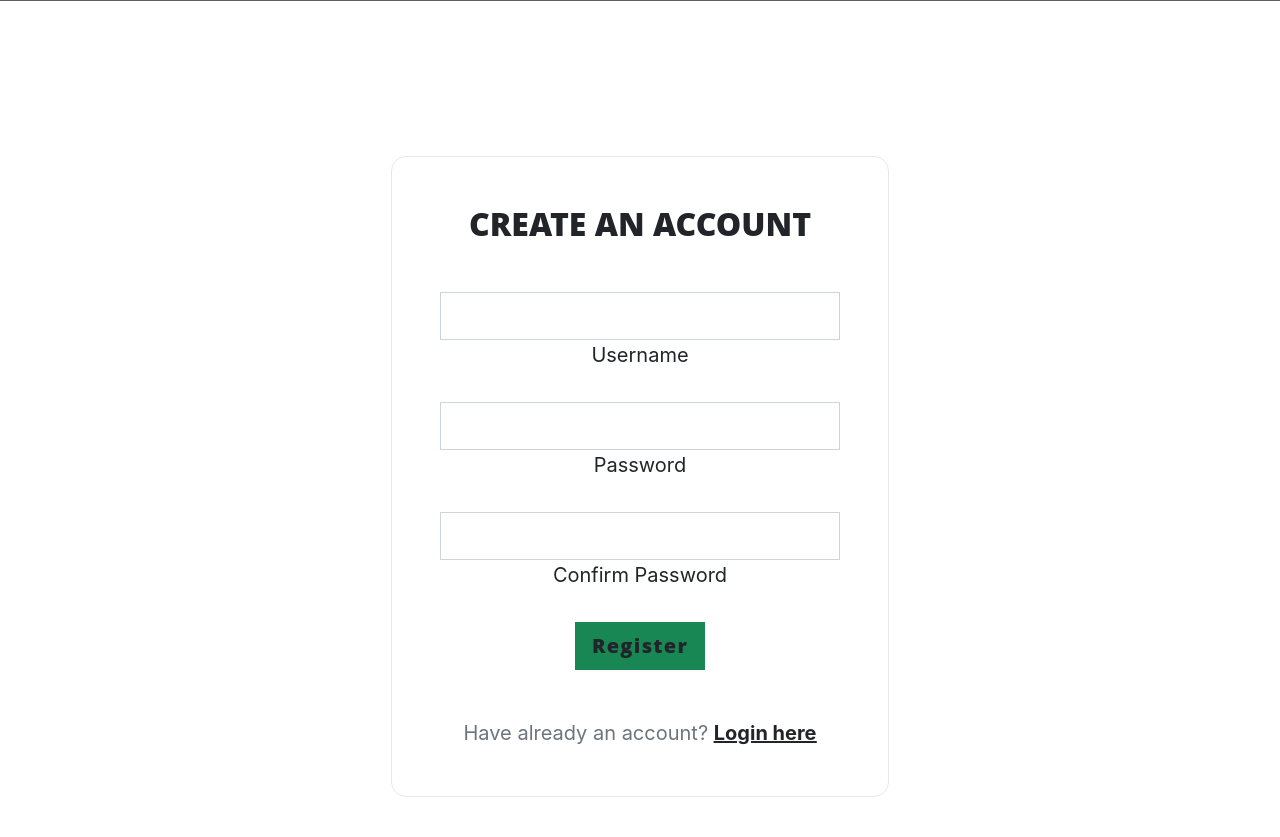
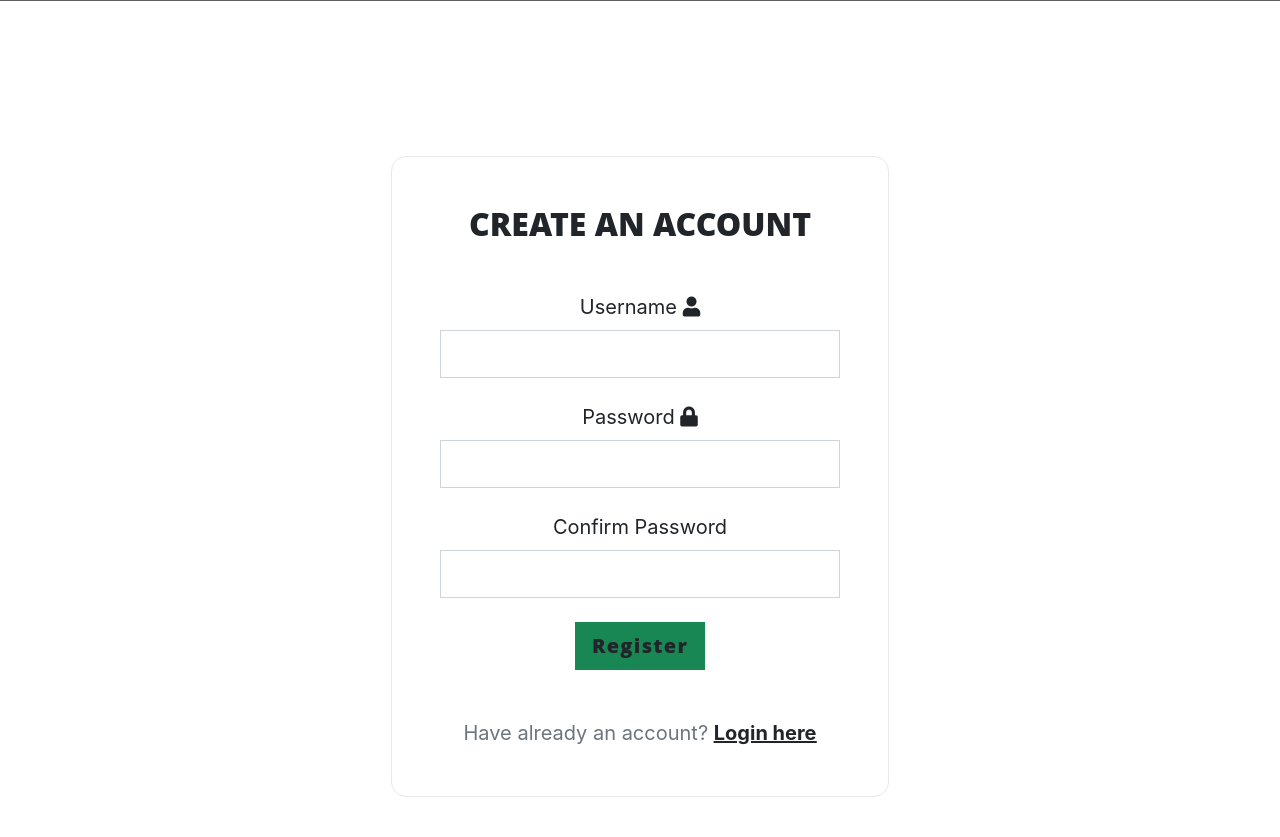
Before and after one commit to kuszturareka/mezze-mode, a Flask app: page /register in a window 1280 px wide. Shown: the part 581-1418 px from the top of the page. Run offline with Flask 2, Linux system fonts and the light colour scheme; some libraries are stand-ins or nearby versions; grey boxes are pictures that could not be loaded.

Commit message:
Add icons for username and password

```diff
--- a/templates/register.html
+++ b/templates/register.html
@@ -13,18 +13,23 @@
                     <form>
 
                     <div class="form-outline mb-4">
+                        <label class="form-label" for="form3Example1cg">Username</label>
+                        <i class="fas fa-user form-icon"></i>
                         <input type="text" id="form3Example1cg" class="form-control form-control-lg" />
-                        <label class="form-label" for="form3Example1cg">Username</label>
+
+
                     </div>
 
                     <div class="form-outline mb-4">
+                        <label class="form-label" for="form3Example4cg">Password</label>
+                        <i class="fas fa-lock form-icon"></i>
                         <input type="password" id="form3Example4cg" class="form-control form-control-lg" />
-                        <label class="form-label" for="form3Example4cg">Password</label>
+
                     </div>
 
                     <div class="form-outline mb-4">
+                        <label class="form-label" for="form3Example4cdg">Confirm Password</label>
                         <input type="password" id="form3Example4cdg" class="form-control form-control-lg" />
-                        <label class="form-label" for="form3Example4cdg">Confirm Password</label>
                     </div>
 
                     <div class="d-flex justify-content-center">
```
